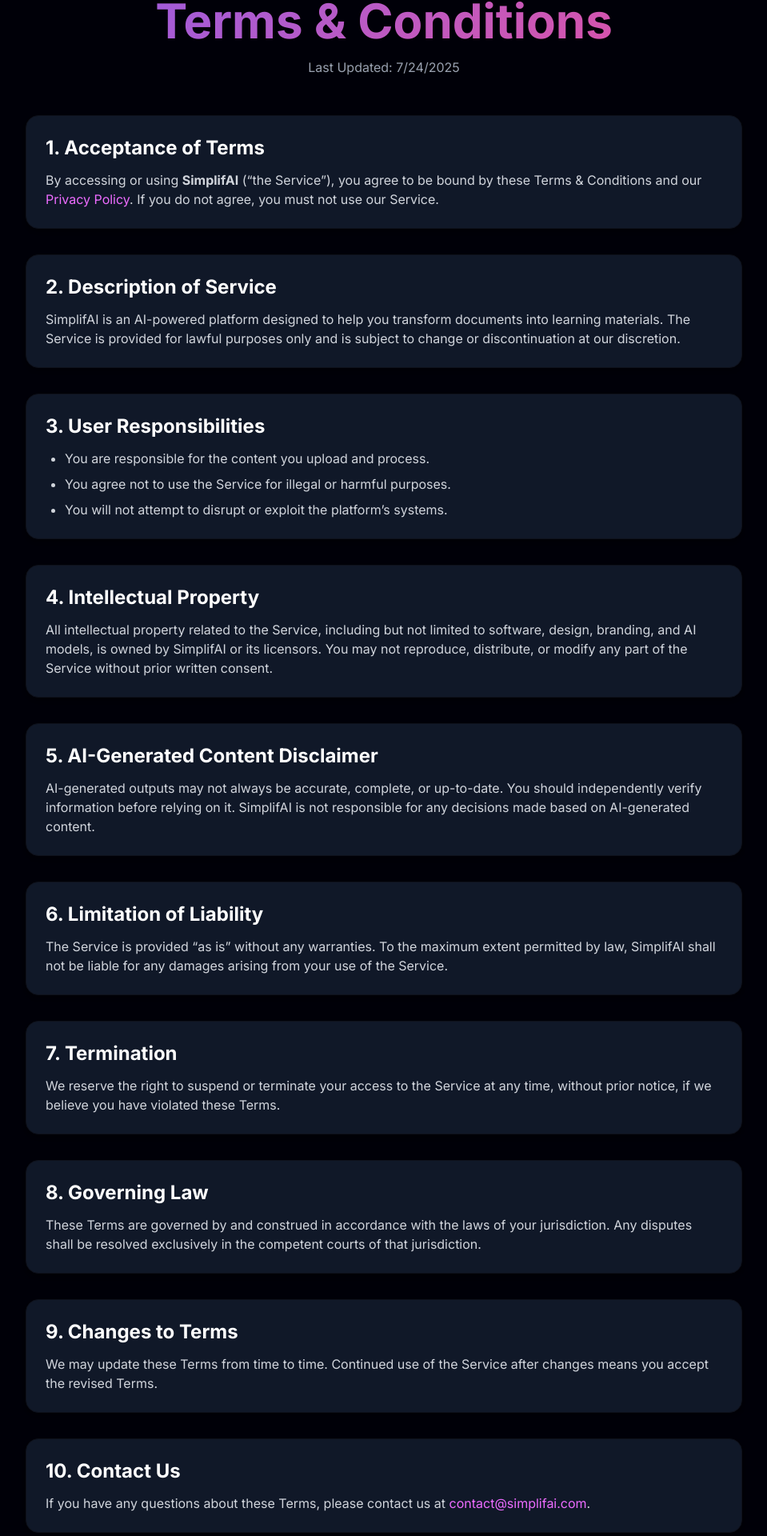
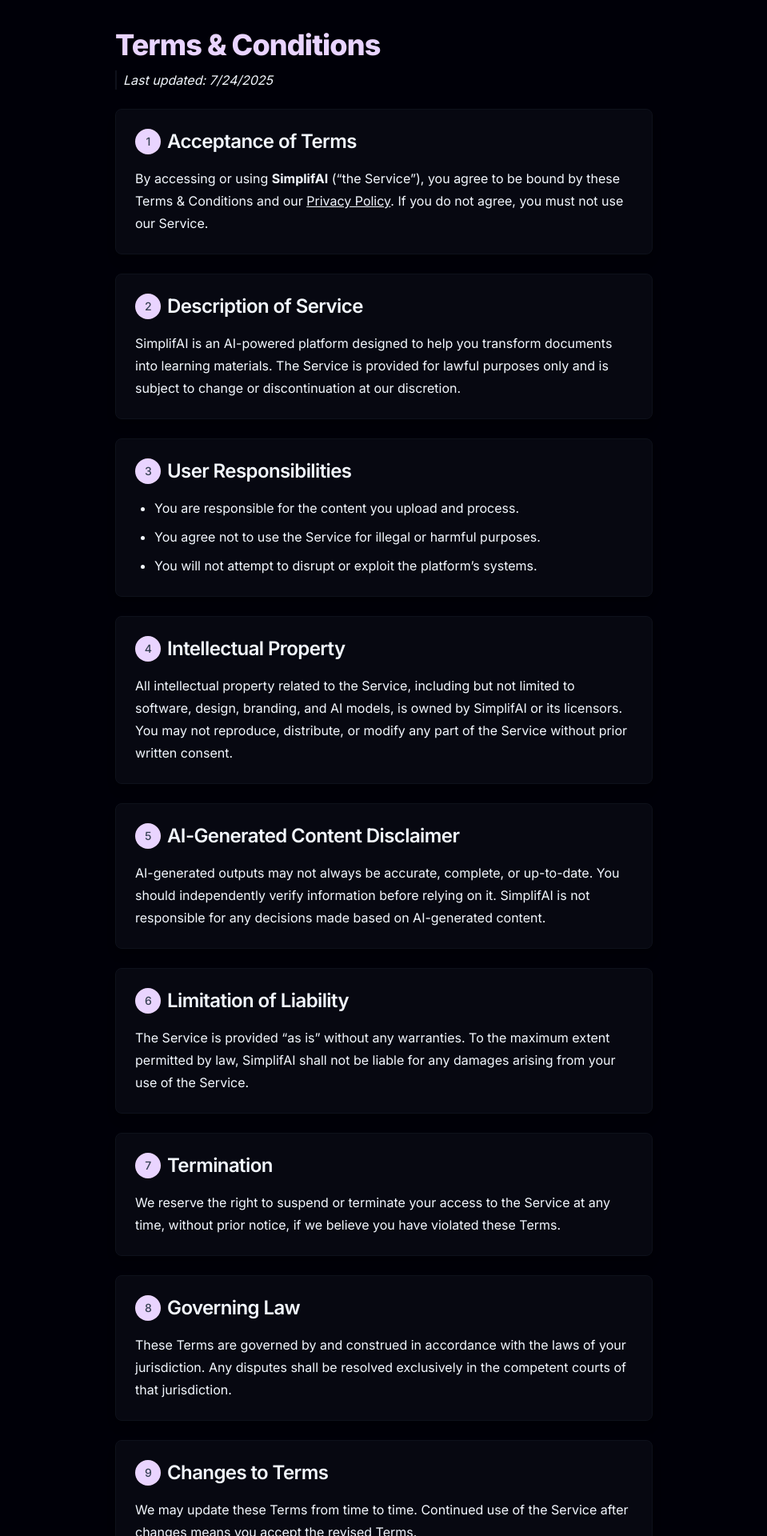
Before and after one commit to TiwariDivya25/SimplifAI_Gssoc2025, a Next.js app: page /terms in a window 1280 px wide. Shown: the part 68-1988 px from the top of the page at 80% size, without its empty margins (160-1119 px from the left). Built offline with nearby package versions, Linux system fonts and the light colour scheme.

Commit message:
Updated terms and conditions

```diff
--- a/app/terms/page.tsx
+++ b/app/terms/page.tsx
@@ -1,31 +1,19 @@
-import type React from "react";
+export default function TermsPage() {
+	const mainHeadingClass =
+		"scroll-m-20 text-4xl font-extrabold tracking-tight text-purple-200 dark:text-purple-500";
+	const subHeadingClass =
+		"scroll-m-20 text-2xl font-semibold tracking-tight flex items-center gap-2";
+	const pointBadgeClass =
+		"inline-flex items-center justify-center rounded-full bg-purple-200 dark:bg-purple-700 text-gray-700 dark:text-gray-200 text-sm font-medium w-8 h-8 shrink-0";
 
-export default function TermsPage() {
-	return (
-		<div className="container mx-auto px-4 py-12 sm:py-16">
-			<div className="max-w-4xl mx-auto">
-				{/* Page Title */}
-				<h1 className="text-4xl sm:text-5xl md:text-6xl font-bold text-gradient-purple-pink mb-4 text-center">
-					Terms & Conditions
-				</h1>
-
-				<p className="text-center text-gray-400 mb-12 text-sm sm:text-base">
-					Last Updated: {new Date().toLocaleDateString()}
-				</p>
-
-				{/* Dark Cards */}
-				<div className="space-y-6 sm:space-y-8">
-					{[
+	const sections = [
 		{
-							title: "1. Acceptance of Terms",
+			title: "Acceptance of Terms",
 			content: (
-								<p className="text-gray-300">
-									By accessing or using <strong>SimplifAI</strong> (“the Service”), you agree
-									to be bound by these Terms & Conditions and our{" "}
-									<a
-										href="/privacy-policy"
-										className="text-fuchsia-400 hover:underline"
-									>
+				<p className="leading-7 mt-4">
+					By accessing or using <strong>SimplifAI</strong> (“the Service”), you
+					agree to be bound by these Terms & Conditions and our{" "}
+					<a href="/privacy-policy" className="underline">
 						Privacy Policy
 					</a>
 					. If you do not agree, you must not use our Service.
@@ -33,9 +21,9 @@ export default function TermsPage() {
 			),
 		},
 		{
-							title: "2. Description of Service",
+			title: "Description of Service",
 			content: (
-								<p className="text-gray-300">
+				<p className="leading-7 mt-4">
 					SimplifAI is an AI-powered platform designed to help you transform
 					documents into learning materials. The Service is provided for lawful
 					purposes only and is subject to change or discontinuation at our
@@ -44,9 +32,9 @@ export default function TermsPage() {
 			),
 		},
 		{
-							title: "3. User Responsibilities",
+			title: "User Responsibilities",
 			content: (
-								<ul className="list-disc pl-6 space-y-2 text-gray-300">
+				<ul className="list-disc pl-6 space-y-2 leading-7 mt-4">
 					<li>You are responsible for the content you upload and process.</li>
 					<li>You agree not to use the Service for illegal or harmful purposes.</li>
 					<li>You will not attempt to disrupt or exploit the platform’s systems.</li>
@@ -54,31 +42,31 @@ export default function TermsPage() {
 			),
 		},
 		{
-							title: "4. Intellectual Property",
+			title: "Intellectual Property",
 			content: (
-								<p className="text-gray-300">
-									All intellectual property related to the Service, including but not limited
-									to software, design, branding, and AI models, is owned by SimplifAI or its
-									licensors. You may not reproduce, distribute, or modify any part of the
-									Service without prior written consent.
+				<p className="leading-7 mt-4">
+					All intellectual property related to the Service, including but not
+					limited to software, design, branding, and AI models, is owned by
+					SimplifAI or its licensors. You may not reproduce, distribute, or
+					modify any part of the Service without prior written consent.
 				</p>
 			),
 		},
 		{
-							title: "5. AI-Generated Content Disclaimer",
+			title: "AI-Generated Content Disclaimer",
 			content: (
-								<p className="text-gray-300">
-									AI-generated outputs may not always be accurate, complete, or up-to-date.
-									You should independently verify information before relying on it.
-									SimplifAI is not responsible for any decisions made based on AI-generated
-									content.
+				<p className="leading-7 mt-4">
+					AI-generated outputs may not always be accurate, complete, or
+					up-to-date. You should independently verify information before relying
+					on it. SimplifAI is not responsible for any decisions made based on
+					AI-generated content.
 				</p>
 			),
 		},
 		{
-							title: "6. Limitation of Liability",
+			title: "Limitation of Liability",
 			content: (
-								<p className="text-gray-300">
+				<p className="leading-7 mt-4">
 					The Service is provided “as is” without any warranties. To the maximum
 					extent permitted by law, SimplifAI shall not be liable for any damages
 					arising from your use of the Service.
@@ -86,58 +74,79 @@ export default function TermsPage() {
 			),
 		},
 		{
-							title: "7. Termination",
+			title: "Termination",
 			content: (
-								<p className="text-gray-300">
-									We reserve the right to suspend or terminate your access to the Service at
-									any time, without prior notice, if we believe you have violated these
-									Terms.
+				<p className="leading-7 mt-4">
+					We reserve the right to suspend or terminate your access to the
+					Service at any time, without prior notice, if we believe you have
+					violated these Terms.
 				</p>
 			),
 		},
 		{
-							title: "8. Governing Law",
+			title: "Governing Law",
 			content: (
-								<p className="text-gray-300">
-									These Terms are governed by and construed in accordance with the laws of
-									your jurisdiction. Any disputes shall be resolved exclusively in the
-									competent courts of that jurisdiction.
+				<p className="leading-7 mt-4">
+					These Terms are governed by and construed in accordance with the laws
+					of your jurisdiction. Any disputes shall be resolved exclusively in
+					the competent courts of that jurisdiction.
 				</p>
 			),
 		},
 		{
-							title: "9. Changes to Terms",
+			title: "Changes to Terms",
 			content: (
-								<p className="text-gray-300">
-									We may update these Terms from time to time. Continued use of the Service
-									after changes means you accept the revised Terms.
+				<p className="leading-7 mt-4">
+					We may update these Terms from time to time. Continued use of the
+					Service after changes means you accept the revised Terms.
 				</p>
 			),
 		},
 		{
-							title: "10. Contact Us",
+			title: "Contact Us",
 			content: (
-								<p className="text-gray-300">
+				<p className="leading-7 mt-4">
 					If you have any questions about these Terms, please contact us at{" "}
-									<a
-										href="mailto:contact@simplifai.com"
-										className="text-fuchsia-400 hover:underline"
-									>
+					<a href="mailto:contact@simplifai.com" className="underline">
 						contact@simplifai.com
 					</a>
 					.
 				</p>
 			),
 		},
-					].map((section, idx) => (
+	];
+
+	return (
+		<div className="w-full min-h-screen flex flex-col items-center justify-center px-4 py-10 bg-background">
+			<div className="max-w-2xl w-full">
+				<div className="mt-6 lg:mt-16">
+					<h1 className={mainHeadingClass}>Terms & Conditions</h1>
+					<blockquote className="mt-3 border-l-2 pl-2 italic">
+						Last updated: {new Date().toLocaleDateString()}
+					</blockquote>
+				</div>
+
+				<div className="mt-6 space-y-6">
+					{sections.map((section) => (
 						<div
-							key={idx}
-							className="p-5 sm:p-6 border border-gray-700 rounded-2xl shadow-md hover:shadow-lg transition-shadow duration-300 bg-gray-900"
+							key={section.title}
+							className="bg-secondary/50 border rounded-lg shadow-lg p-6"
 						>
-							<h2 className="text-xl sm:text-2xl font-bold mb-3 text-white">{section.title}</h2>
+							<h2 className={subHeadingClass}>
+								<span className={pointBadgeClass}>
+									{sections.indexOf(section) + 1}
+								</span>{" "}
+								{section.title}
+							</h2>
 							{section.content}
 						</div>
 					))}
+
+					<div className="bg-secondary/50 border rounded-lg shadow-lg p-6">
+						<p className="leading-7 italic">
+							By using our services, you agree to these Terms & Conditions.
+						</p>
+					</div>
 				</div>
 			</div>
 		</div>
```
Lines whose indentation alone changed are shown as unchanged.
